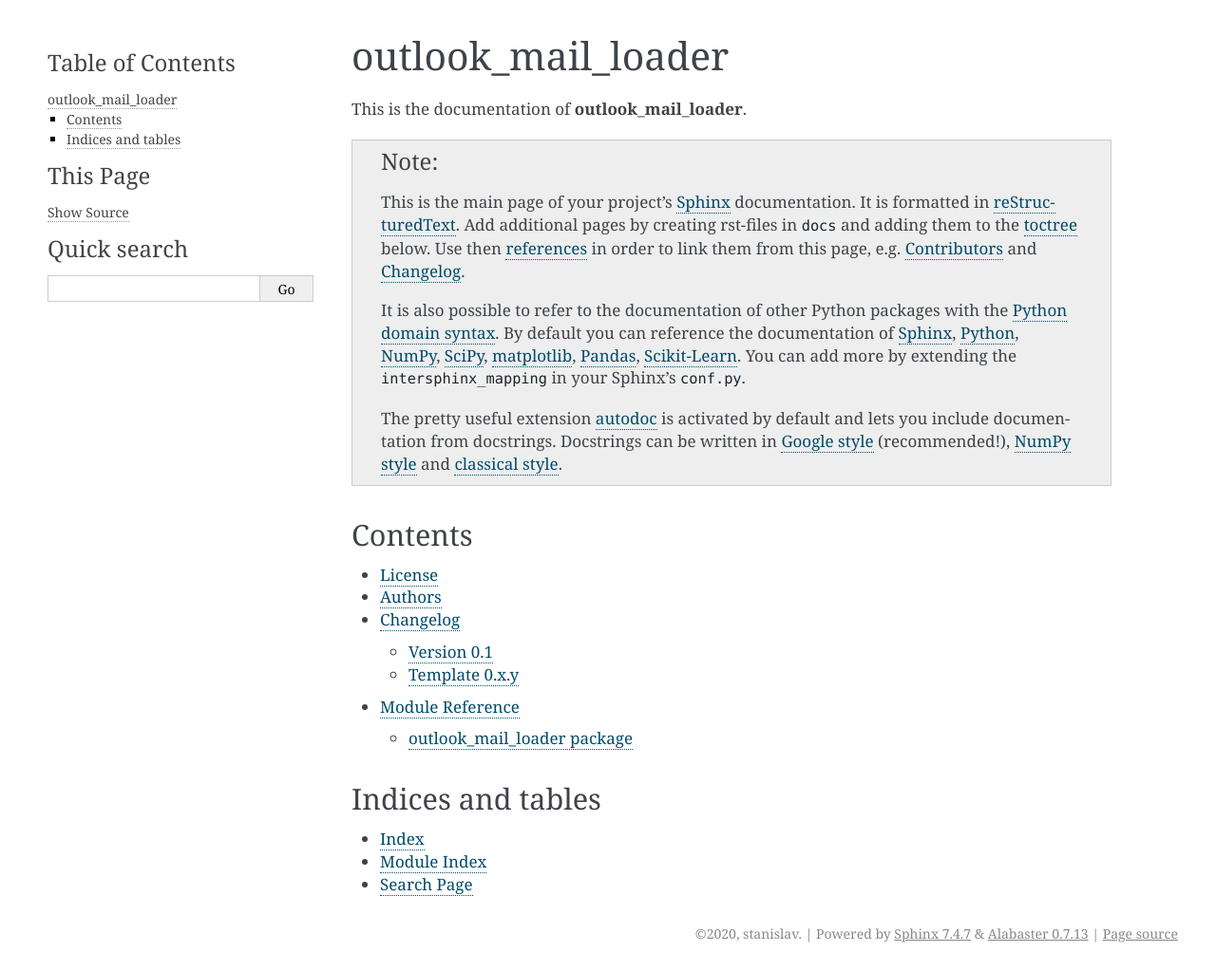
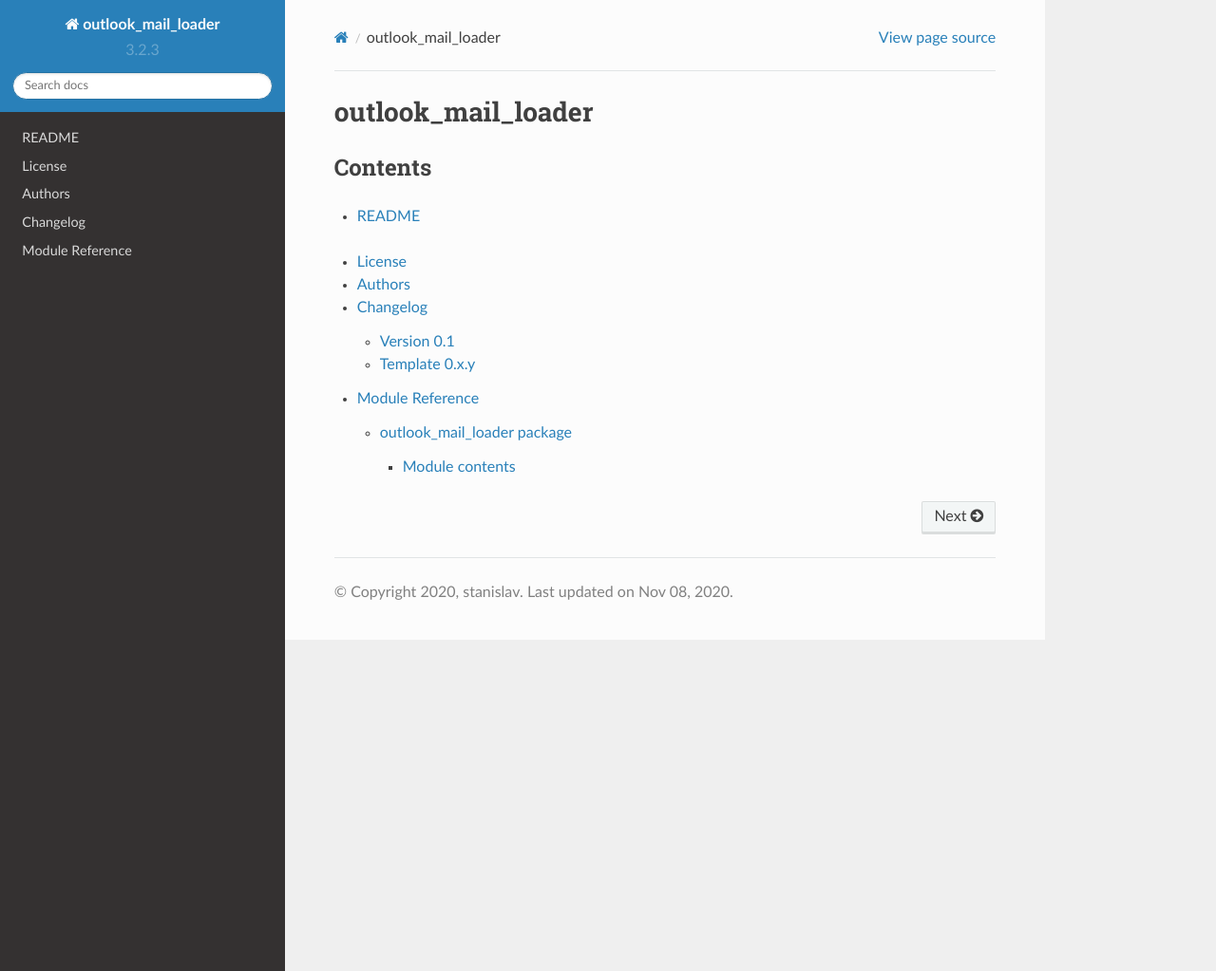
Before and after one commit to stas-prokopiev/outlook_mail_loader, a Sphinx documentation site: the page built from docs/index.rst, in a window 1280 px wide and 1023 px high. Shown: the whole window at 95% size. Built offline with Sphinx 7.4.7 and the Read the Docs theme 2.0.0, drawn with Linux system fonts in a browser that asks for light colours; the version number is read from the project's files by our own code.

Commit message:
pylinted

```diff
--- /dev/null
+++ b/docs/README.rst
@@ -0,0 +1,2 @@
+.. _readme:
+.. include:: ../README.rst
--- a/docs/conf.py
+++ b/docs/conf.py
@@ -115,7 +115,7 @@
 
 # If true, the current module name will be prepended to all description
 # unit titles (such as .. function::).
-# add_module_names = True
+add_module_names = False
 
 # If true, sectionauthor and moduleauthor directives will be shown in the
 # output. They are ignored by default.
@@ -135,18 +135,20 @@
 
 # The theme to use for HTML and HTML Help pages.  See the documentation for
 # a list of builtin themes.
-html_theme = 'alabaster'
+import sphinx_rtd_theme
+html_theme = 'sphinx_rtd_theme'
 
 # Theme options are theme-specific and customize the look and feel of a theme
 # further.  For a list of options available for each theme, see the
 # documentation.
-html_theme_options = {
-    'sidebar_width': '300px',
-    'page_width': '1200px'
-}
+# html_theme_options = {
+#     'sidebar_width': '300px',
+#     'page_width': '1200px'
+# }
 
 # Add any paths that contain custom themes here, relative to this directory.
 # html_theme_path = []
+html_theme_path = [sphinx_rtd_theme.get_html_theme_path()]
 
 # The name for this set of Sphinx documents.  If None, it defaults to
 # "<project> v<release> documentation".
@@ -176,7 +178,7 @@
 
 # If not '', a 'Last updated on:' timestamp is inserted at every page bottom,
 # using the given strftime format.
-# html_last_updated_fmt = '%b %d, %Y'
+html_last_updated_fmt = '%b %d, %Y'
 
 # If true, SmartyPants will be used to convert quotes and dashes to
 # typographically correct entities.
@@ -196,16 +198,16 @@
 # html_use_index = True
 
 # If true, the index is split into individual pages for each letter.
-# html_split_index = False
+html_split_index = True
 
 # If true, links to the reST sources are added to the pages.
 # html_show_sourcelink = True
 
 # If true, "Created using Sphinx" is shown in the HTML footer. Default is True.
-# html_show_sphinx = True
+html_show_sphinx = False
 
 # If true, "(C) Copyright ..." is shown in the HTML footer. Default is True.
-# html_show_copyright = True
+html_show_copyright = True
 
 # If true, an OpenSearch description file will be output, and all pages will
 # contain a <link> tag referring to it.  The value of this option must be the
--- a/docs/index.rst
+++ b/docs/index.rst
@@ -1,59 +1,18 @@
 ===================
 outlook_mail_loader
 ===================
-
-This is the documentation of **outlook_mail_loader**.
-
-.. note::
-
-    This is the main page of your project's `Sphinx`_ documentation.
-    It is formatted in `reStructuredText`_. Add additional pages
-    by creating rst-files in ``docs`` and adding them to the `toctree`_ below.
-    Use then `references`_ in order to link them from this page, e.g.
-    :ref:`authors` and :ref:`changes`.
-
-    It is also possible to refer to the documentation of other Python packages
-    with the `Python domain syntax`_. By default you can reference the
-    documentation of `Sphinx`_, `Python`_, `NumPy`_, `SciPy`_, `matplotlib`_,
-    `Pandas`_, `Scikit-Learn`_. You can add more by extending the
-    ``intersphinx_mapping`` in your Sphinx's ``conf.py``.
-
-    The pretty useful extension `autodoc`_ is activated by default and lets
-    you include documentation from docstrings. Docstrings can be written in
-    `Google style`_ (recommended!), `NumPy style`_ and `classical style`_.
-
-
 Contents
 ========
 
 .. toctree::
-   :maxdepth: 2
+   :maxdepth: 1
+
+   README <README>
+
+.. toctree::
+   :maxdepth: 3
 
    License <license>
    Authors <authors>
    Changelog <changelog>
    Module Reference <api/modules>
-
-
-Indices and tables
-==================
-
-* :ref:`genindex`
-* :ref:`modindex`
-* :ref:`search`
-
-.. _toctree: http://www.sphinx-doc.org/en/master/usage/restructuredtext/directives.html
-.. _reStructuredText: http://www.sphinx-doc.org/en/master/usage/restructuredtext/basics.html
-.. _references: http://www.sphinx-doc.org/en/stable/markup/inline.html
-.. _Python domain syntax: http://sphinx-doc.org/domains.html#the-python-domain
-.. _Sphinx: http://www.sphinx-doc.org/
-.. _Python: http://docs.python.org/
-.. _Numpy: http://docs.scipy.org/doc/numpy
-.. _SciPy: http://docs.scipy.org/doc/scipy/reference/
-.. _matplotlib: https://matplotlib.org/contents.html#
-.. _Pandas: http://pandas.pydata.org/pandas-docs/stable
-.. _Scikit-Learn: http://scikit-learn.org/stable
-.. _autodoc: http://www.sphinx-doc.org/en/stable/ext/autodoc.html
-.. _Google style: https://github.com/google/styleguide/blob/gh-pages/pyguide.md#38-comments-and-docstrings
-.. _NumPy style: https://numpydoc.readthedocs.io/en/latest/format.html
-.. _classical style: http://www.sphinx-doc.org/en/stable/domains.html#info-field-lists
```
Also changed, not shown: requirements.txt (+6 -17 lines), setup.cfg (+23 -7 lines), source/conf.py (added, +55 -0 lines), source/index.rst (added, +20 -0 lines), src/outlook_mail_loader/__init__.py (+1 -9 lines), 7 other files.
